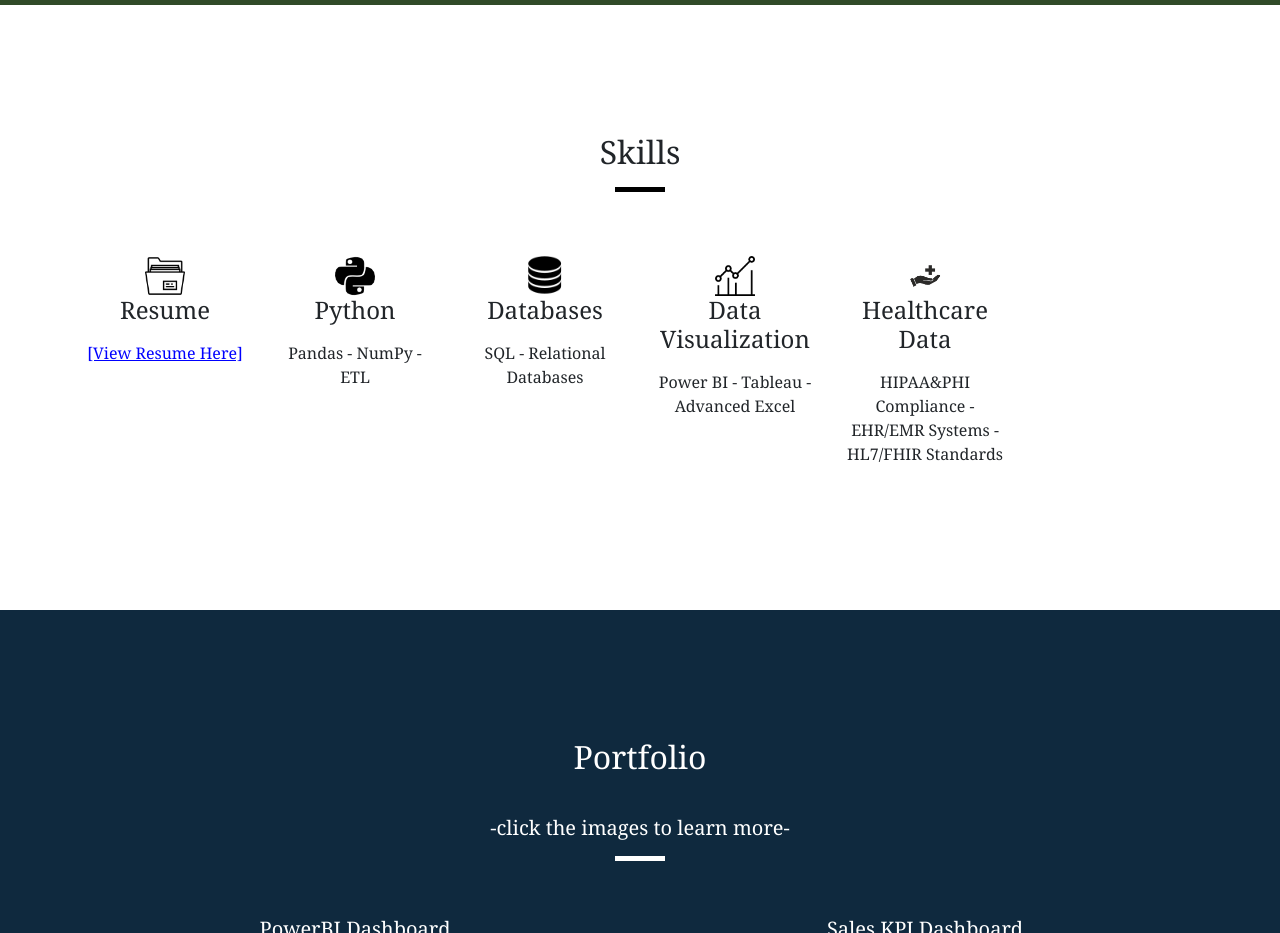
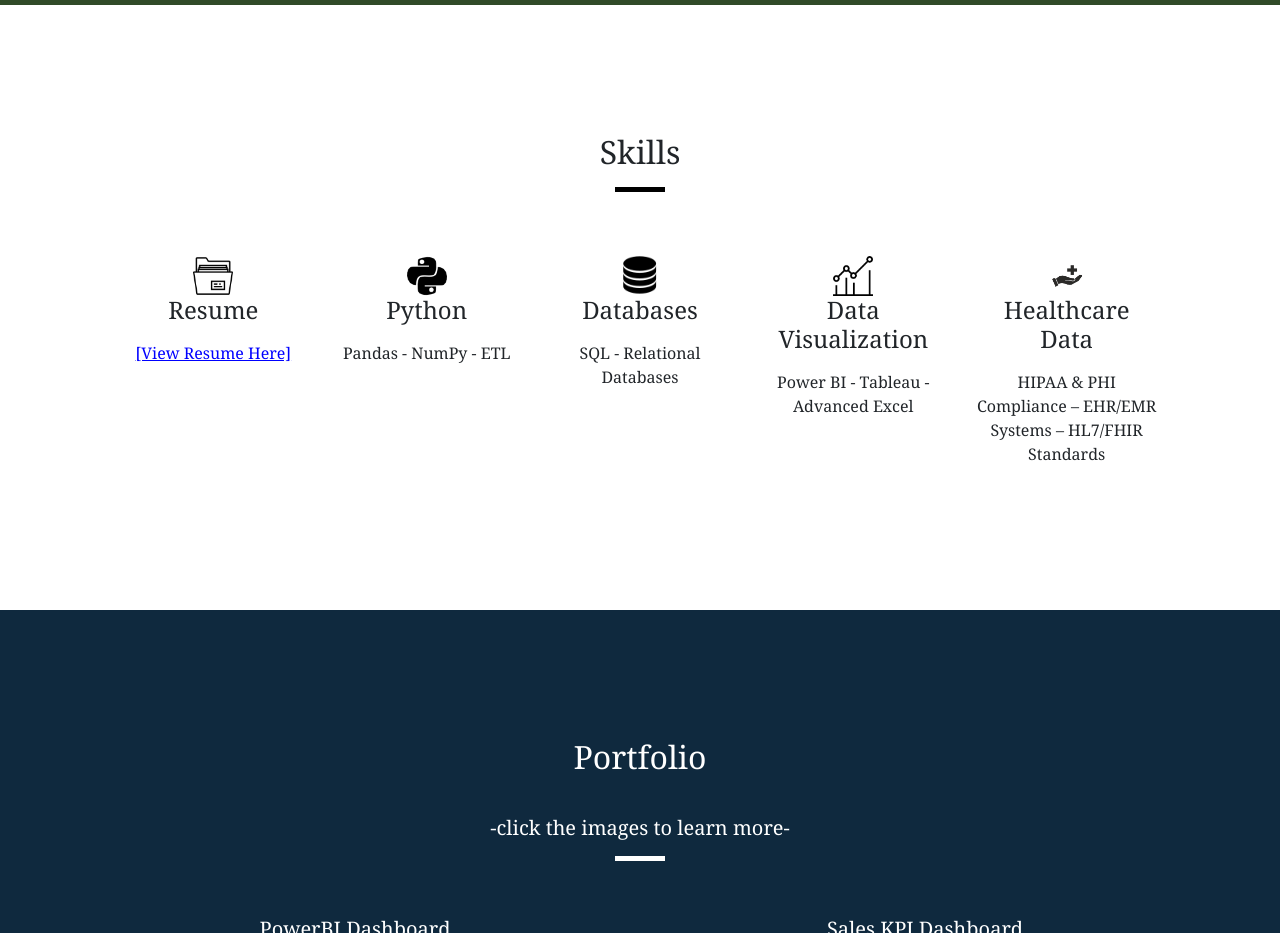
Before and after one commit to sarahrosegallagher/sarahrosegallagher.github.io, a plain HTML site: page index.html in a window 1280 px wide. Shown: the part 1800-2733 px from the top of the page. Drawn offline with nearby package versions, Linux system fonts and the light colour scheme; a web font is replaced by a local one.

Commit message:
Update index.html

```diff
--- a/index.html
+++ b/index.html
@@ -99,49 +99,52 @@
     </section>
 
 <section id="services">
-      <div class="container">
+  <div class="container-fluid">
     <div class="row">
-          <div class="col-lg-12 text-center">
+      <div class="col-12 text-center">
         <h2 class="section-heading">Skills</h2>
         <hr id="hr-dark">
       </div>
     </div>
-      </div>
-      <div class="container">
-        <div class="row">
-        <div class="col-lg-2 col-md-4 text-center">
+
+    <div class="row justify-content-center">
+      <div class="col-lg-2 col-md-4 col-sm-6 text-center">
         <div class="service-box mt-5 mx-auto">
           <img src="img/folder.png" width="40px" height="auto">
           <h4 class="mb-3">Resume</h4>
           <a href="https://drive.google.com/file/d/1N90Q4T0qPyrcNriZmI6sic7fSTKWYZT6/view?usp=sharing" target="_blank">[View Resume Here]</a>
         </div>
       </div>
-        <div class="col-lg-2 col-md-4 text-center">
+
+      <div class="col-lg-2 col-md-4 col-sm-6 text-center">
         <div class="service-box mt-5 mx-auto">
           <img src="img/python.png" width="40px" height="auto">
           <h4 class="mb-3">Python</h4>
-              <p class="text">Pandas - NumPy - ETL </p>
+          <p class="text">Pandas - NumPy - ETL</p>
         </div>
       </div>
-        <div class="col-lg-2 col-md-4 text-center">
+
+      <div class="col-lg-2 col-md-4 col-sm-6 text-center">
         <div class="service-box mt-5 mx-auto">
           <img src="img/database.png" width="40px" height="auto">
           <h4 class="mb-3">Databases</h4>
-              <p class="text">SQL - Relational Databases </p>
+          <p class="text">SQL - Relational Databases</p>
         </div>
       </div>
-        <div class="col-lg-2 col-md-4 text-center">
+
+      <div class="col-lg-2 col-md-4 col-sm-6 text-center">
         <div class="service-box mt-5 mx-auto">
           <img src="img/line-chart.png" width="40px" height="auto">
           <h4 class="mb-3">Data Visualization</h4>
           <p class="text">Power BI - Tableau - Advanced Excel</p>
         </div>
       </div>
-        <div class="col-lg-2 col-md-4 text-center">
+
+      <div class="col-lg-2 col-md-4 col-sm-6 text-center">
         <div class="service-box mt-5 mx-auto">
           <img src="img/healthcare.png" width="40px" height="auto">
           <h4 class="mb-3">Healthcare Data</h4>
-              <p class="text">HIPAA&PHI Compliance - EHR/EMR Systems - HL7/FHIR Standards</p>
+          <p class="text">HIPAA & PHI Compliance – EHR/EMR Systems – HL7/FHIR Standards</p>
         </div>
       </div>
     </div>
```
Lines whose indentation alone changed are shown as unchanged.
